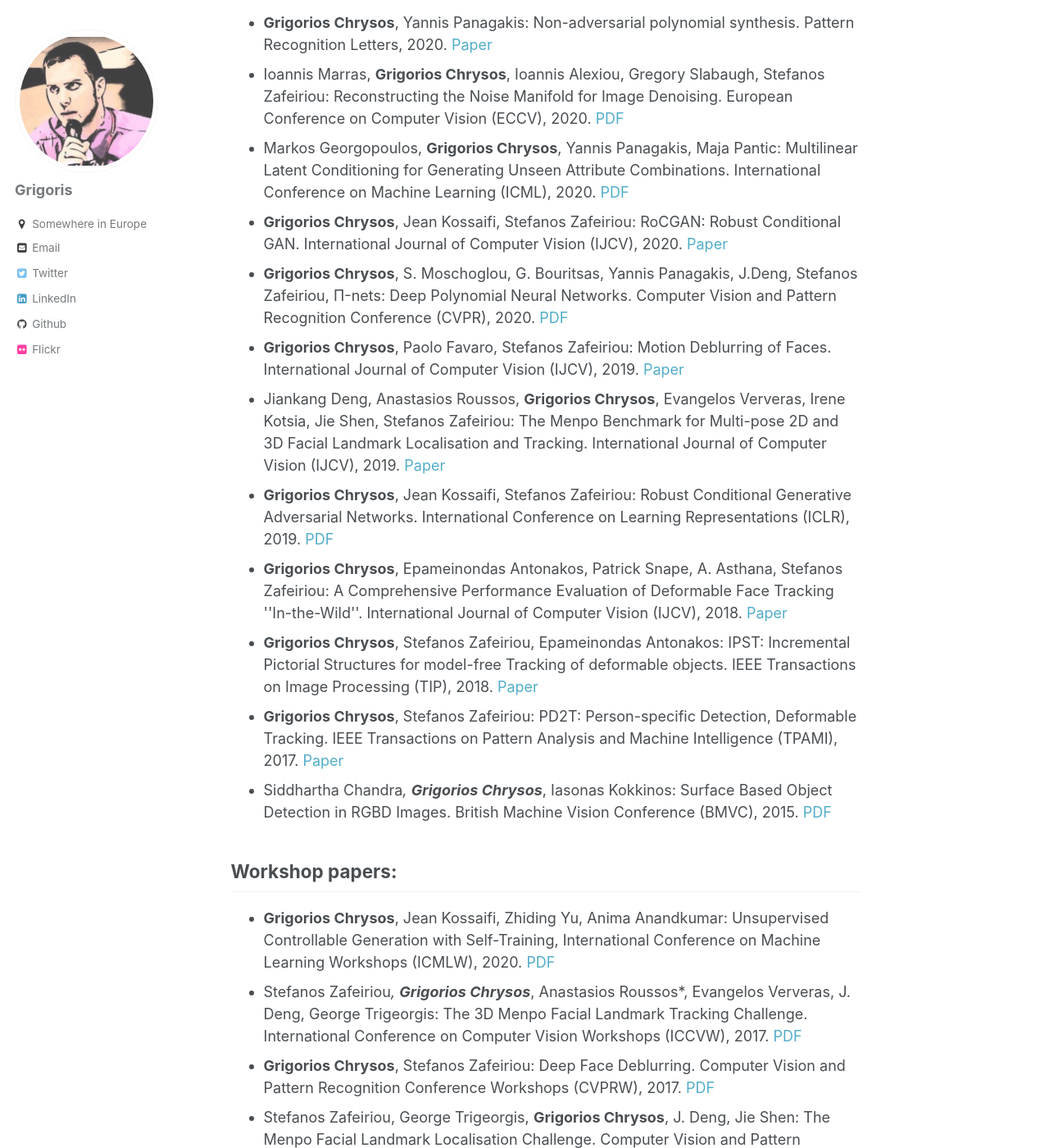
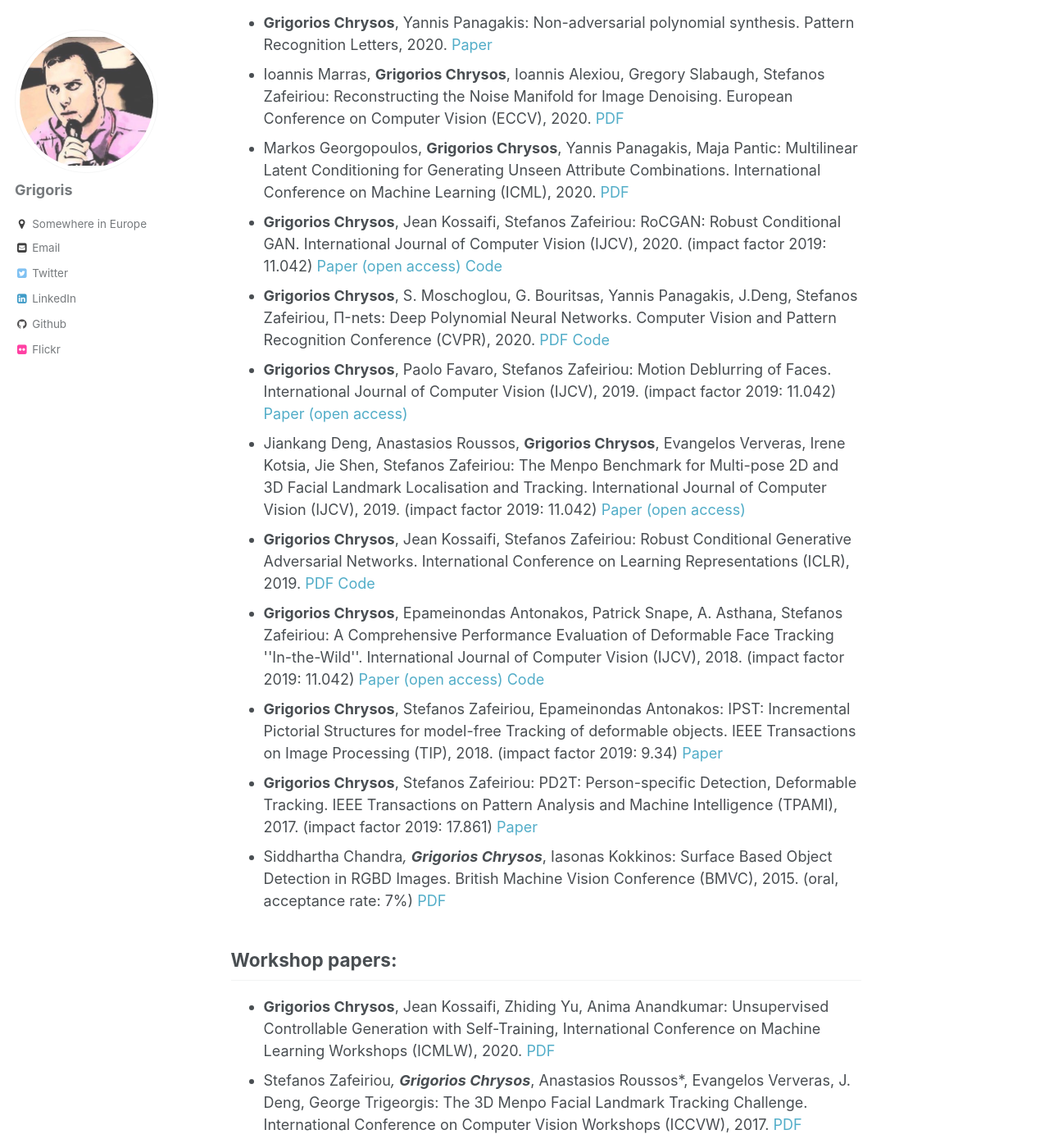
Before and after one commit to grigorisg9gr/grigorisg9gr.github.io, a Jekyll site: the page built from _publications/index.html, in a window 1280 px wide and 1400 px high, scrolled down 303 px. Shown: the whole window at 82% size. Built offline with Jekyll 4.4.1, drawn with Linux system fonts in a browser that asks for light colours.

Commit message:
Add the codes of the publications.

```diff
--- a/_publications/index.html
+++ b/_publications/index.html
@@ -9,17 +9,30 @@ collection: publications
 <h2 id="peer-reviewed-conferences-and-journals-">Peer-reviewed conferences and journals:</h2>
 <ul>
 <li><strong>Grigorios Chrysos</strong>, Yannis Panagakis: Non-adversarial polynomial synthesis. Pattern Recognition Letters, 2020. <a href="https://www.sciencedirect.com/science/article/abs/pii/S0167865520304116">Paper</a></li>
+
 <li>Ioannis Marras, <strong>Grigorios Chrysos</strong>, Ioannis Alexiou, Gregory Slabaugh, Stefanos Zafeiriou: Reconstructing the Noise Manifold for Image Denoising. European Conference on Computer Vision (ECCV), 2020. <a href="https://www.ecva.net/papers/eccv_2020/papers_ECCV/papers/123540596.pdf">PDF</a></li>
+
 <li>Markos Georgopoulos, <strong>Grigorios Chrysos</strong>, Yannis Panagakis, Maja Pantic: Multilinear Latent Conditioning for Generating Unseen Attribute Combinations. International Conference on Machine Learning (ICML), 2020. <a href="http://proceedings.mlr.press/v119/georgopoulos20a/georgopoulos20a.pdf">PDF</a></li>
-<li><strong>Grigorios Chrysos</strong>, Jean Kossaifi, Stefanos Zafeiriou: RoCGAN: Robust Conditional GAN. International Journal of Computer Vision (IJCV), 2020. <a href="https://link.springer.com/article/10.1007/s11263-020-01348-5">Paper</a></li>
-<li><strong>Grigorios Chrysos</strong>, S. Moschoglou, G. Bouritsas, Yannis Panagakis, J.Deng, Stefanos Zafeiriou, Π-nets: Deep Polynomial Neural Networks. Computer Vision and Pattern Recognition Conference (CVPR), 2020. <a href="https://openaccess.thecvf.com/content_CVPR_2020/papers/Chrysos_P-nets_Deep_Polynomial_Neural_Networks_CVPR_2020_paper.pdf">PDF</a></li>
-<li><strong>Grigorios Chrysos</strong>, Paolo Favaro, Stefanos Zafeiriou: Motion Deblurring of Faces. International Journal of Computer Vision (IJCV), 2019. <a href="https://link.springer.com/article/10.1007/s11263-018-1138-7">Paper</a></li>
-<li>Jiankang Deng, Anastasios Roussos, <strong>Grigorios Chrysos</strong>, Evangelos Ververas, Irene Kotsia, Jie Shen, Stefanos Zafeiriou: The Menpo Benchmark for Multi-pose 2D and 3D Facial Landmark Localisation and Tracking. International Journal of Computer Vision (IJCV), 2019. <a href="https://link.springer.com/article/10.1007/s11263-018-1134-y">Paper</a></li>
-<li><strong>Grigorios Chrysos</strong>, Jean Kossaifi, Stefanos Zafeiriou: Robust Conditional Generative Adversarial Networks. International Conference on Learning Representations (ICLR), 2019. <a href="https://arxiv.org/pdf/1805.08657.pdf">PDF</a></li>
-<li><strong>Grigorios Chrysos</strong>, Epameinondas Antonakos, Patrick Snape, A. Asthana, Stefanos Zafeiriou: A Comprehensive Performance Evaluation of Deformable Face Tracking &#39;&#39;In-the-Wild&#39;&#39;. International Journal of Computer Vision (IJCV), 2018. <a href="https://link.springer.com/article/10.1007/s11263-017-0999-5">Paper</a></li>
-<li><strong>Grigorios Chrysos</strong>, Stefanos Zafeiriou, Epameinondas Antonakos: IPST: Incremental Pictorial Structures for model-free Tracking of deformable objects. IEEE Transactions on Image Processing (TIP), 2018. <a href="https://link.springer.com/article/10.1007/s11263-017-0999-5">Paper</a></li>
-<li><strong>Grigorios Chrysos</strong>, Stefanos Zafeiriou: PD2T: Person-specific Detection, Deformable Tracking. IEEE Transactions on Pattern Analysis and Machine Intelligence (TPAMI), 2017. <a href="https://ieeexplore.ieee.org/abstract/document/8094942">Paper</a></li>
-<li>Siddhartha Chandra<em>, <strong>Grigorios Chrysos</strong></em>, Iasonas Kokkinos: Surface Based Object Detection in RGBD Images. British Machine Vision Conference (BMVC), 2015. <a href="https://hal.inria.fr/hal-01263930/document">PDF</a></li>
+
+<li><strong>Grigorios Chrysos</strong>, Jean Kossaifi, Stefanos Zafeiriou: RoCGAN: Robust Conditional GAN. International Journal of Computer Vision (IJCV), 2020. (impact factor 2019: 11.042) <a href="https://link.springer.com/article/10.1007/s11263-020-01348-5">Paper (open access)</a> <a href="https://github.com/grigorisg9gr/rocgan">Code</a> </li>
+
+<li><strong>Grigorios Chrysos</strong>, S. Moschoglou, G. Bouritsas, Yannis Panagakis, J.Deng, Stefanos Zafeiriou, Π-nets: Deep Polynomial Neural Networks. Computer Vision and Pattern Recognition Conference (CVPR), 2020. <a href="https://openaccess.thecvf.com/content_CVPR_2020/papers/Chrysos_P-nets_Deep_Polynomial_Neural_Networks_CVPR_2020_paper.pdf">PDF</a> <a href="https://github.com/grigorisg9gr/polynomial_nets">Code</a> </li>
+
+<li><strong>Grigorios Chrysos</strong>, Paolo Favaro, Stefanos Zafeiriou: Motion Deblurring of Faces. International Journal of Computer Vision (IJCV), 2019. (impact factor 2019: 11.042) <a href="https://link.springer.com/article/10.1007/s11263-018-1138-7">Paper (open access)</a></li>
+
+<li>Jiankang Deng, Anastasios Roussos, <strong>Grigorios Chrysos</strong>, Evangelos Ververas, Irene Kotsia, Jie Shen, Stefanos Zafeiriou: The Menpo Benchmark for Multi-pose 2D and 3D Facial Landmark Localisation and Tracking. International Journal of Computer Vision (IJCV), 2019. (impact factor 2019: 11.042) <a href="https://link.springer.com/article/10.1007/s11263-018-1134-y">Paper (open access)</a></li>
+
+<li><strong>Grigorios Chrysos</strong>, Jean Kossaifi, Stefanos Zafeiriou: Robust Conditional Generative Adversarial Networks. International Conference on Learning Representations (ICLR), 2019. <a href="https://arxiv.org/pdf/1805.08657.pdf">PDF</a> <a href="https://github.com/grigorisg9gr/rocgan">Code</a> </li>
+
+<li><strong>Grigorios Chrysos</strong>, Epameinondas Antonakos, Patrick Snape, A. Asthana, Stefanos Zafeiriou: A Comprehensive Performance Evaluation of Deformable Face Tracking &#39;&#39;In-the-Wild&#39;&#39;. International Journal of Computer Vision (IJCV), 2018. (impact factor 2019: 11.042) <a href="https://link.springer.com/article/10.1007/s11263-017-0999-5">Paper (open access)</a> <a href="https://github.com/grigorisg9gr/robust_deformable_face_tracking">Code</a> </li>
+
+<li><strong>Grigorios Chrysos</strong>, Stefanos Zafeiriou, Epameinondas Antonakos: IPST: Incremental Pictorial Structures for model-free Tracking of deformable objects. IEEE Transactions on Image Processing (TIP), 2018. (impact factor 2019: 9.34) <a href="https://ieeexplore.ieee.org/document/8316962/footnotes">Paper</a></li>
+
+<li><strong>Grigorios Chrysos</strong>, Stefanos Zafeiriou: PD2T: Person-specific Detection, Deformable Tracking. IEEE Transactions on Pattern Analysis and Machine Intelligence (TPAMI), 2017. (impact factor 2019: 17.861) <a href="https://ieeexplore.ieee.org/abstract/document/8094942">Paper</a></li>
+
+<li>Siddhartha Chandra<em>, <strong>Grigorios Chrysos</strong></em>, Iasonas Kokkinos: Surface Based Object Detection in RGBD Images. British Machine Vision Conference (BMVC), 2015. (oral, acceptance rate: 7%) <a href="https://hal.inria.fr/hal-01263930/document">PDF</a></li>
+
+
 </ul>
 <h2 id="workshop-papers-">Workshop papers:</h2>
 <ul>
```
Also changed, not shown: _publications/markdown.md (deleted, +0 -32 lines).
